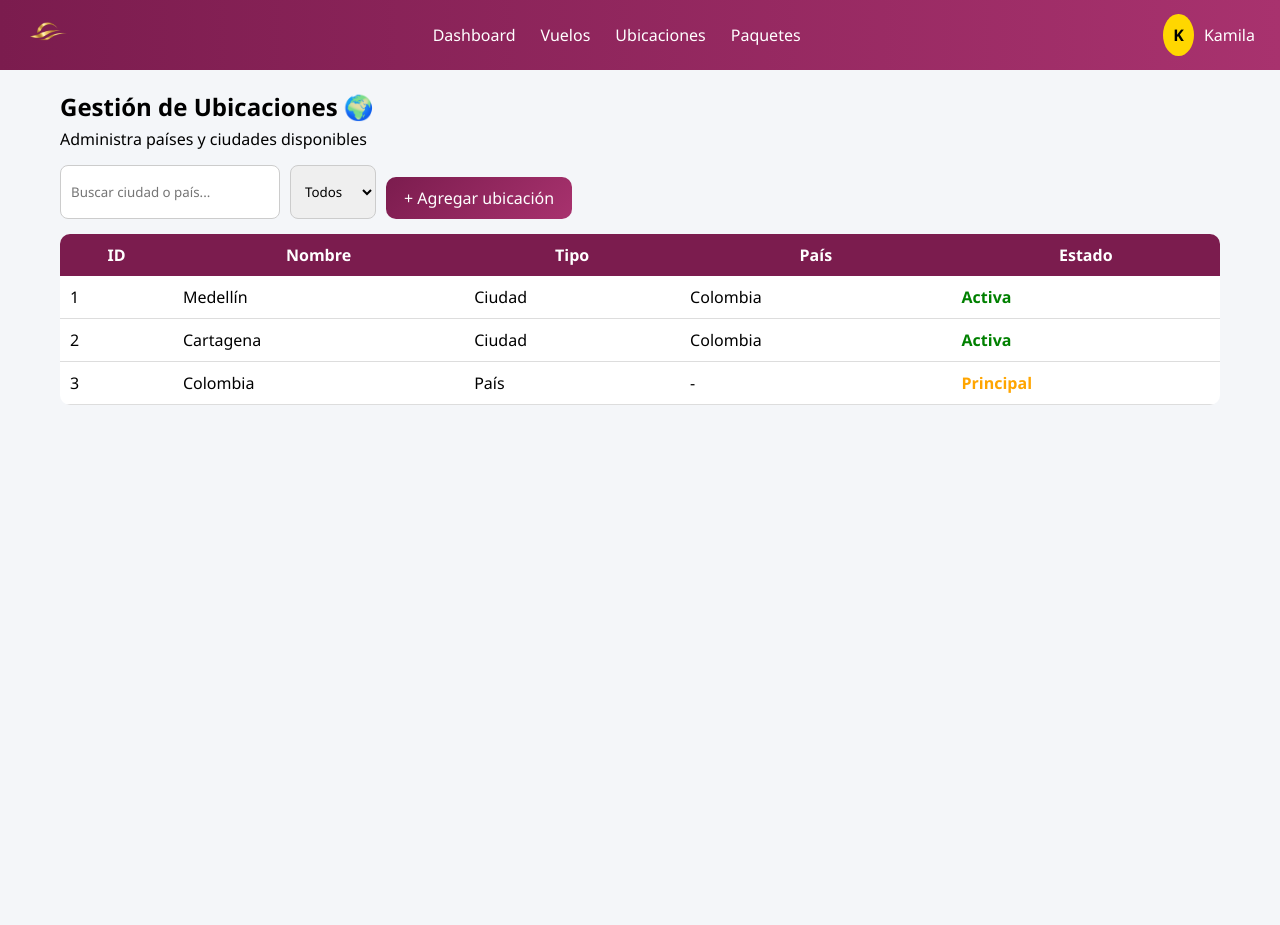
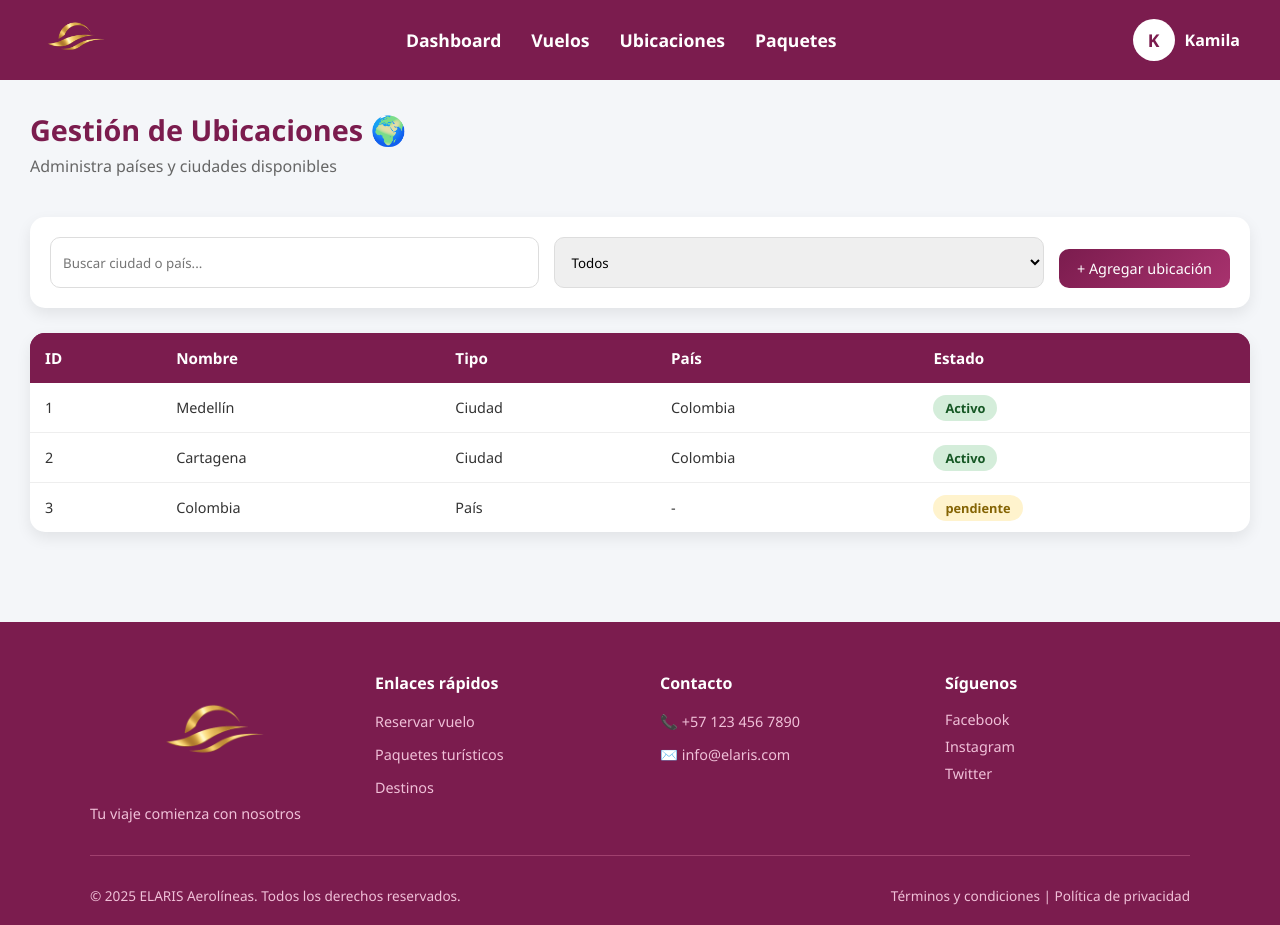
Before and after one commit to mila-1910/Aerolinea, a plain HTML site: page frontend/paginas/admin/ubicaciones.html in a window 1280 px wide. Before the commit the page ends 800 px from the top, so only its background shows below. Drawn offline with Linux system fonts and the light colour scheme.

Commit message:
Fracaso
intento de pagina administrativa termino en fracaso

```diff
--- a/frontend/css/admin.css
+++ b/frontend/css/admin.css
@@ -11,35 +11,6 @@ body {
 	background: #f4f6f9;
 }
 
-/* NAVBAR */
-.navbar {
-	display: flex;
-	justify-content: space-between;
-	align-items: center;
-	padding: 10px 25px;
-	background: linear-gradient(90deg, #7B1C4E, #a8326e);
-	color: white;
-}
-
-.navbar-logo img {
-	height: 45px;
-}
-
-.navbar-links {
-	display: flex;
-	list-style: none;
-	gap: 25px;
-}
-
-	.navbar-links a {
-		color: white;
-		text-decoration: none;
-		transition: 0.3s;
-	}
-
-		.navbar-links a:hover {
-			color: gold;
-		}
 
 /* PERFIL */
 .perfil-trigger {
@@ -48,19 +19,13 @@ body {
 	gap: 10px;
 }
 
-.avatar {
-	background: gold;
-	color: black;
-	border-radius: 50%;
-	padding: 10px;
-	font-weight: bold;
-}
+
 
 /* CONTENIDO */
 .contenido {
-	max-width: 1200px; /* limita el ancho */
+	max-width: 1400px; /* limita el ancho */
 	margin: auto; /* centra */
-	padding: 20px; /* menos espacio */
+	padding: 30px; /* menos espacio */
 }
 
 /* SALUDO */
@@ -70,17 +35,20 @@ body {
 
 /* CARDS */
 .cards-container {
-	display: flex;
-	gap: 15px;
-	margin-top: 15px;
-	flex-wrap: wrap; /* evita espacios raros */
+	display: grid;
+	grid-template-columns: repeat(auto-fit, minmax(280px, 1fr));
+	gap: 20px;
+	margin-top: 20px;
+	justify-content: center; /* 👈 ESTO ES LO QUE TE FALTABA */
+	flex-wrap: wrap;
 }
 
 .card {
 	background: white;
 	padding: 25px;
 	border-radius: 15px;
-	width: 250px;
+	max-width: 300px; /* 👈 evita que se estiren demasiado */
+	width: 100%;
 	/* BORDE para que se vea el rectángulo */
 	border: 2px solid #e0e0e0;
 	/* SOMBRA MÁS MARCADA */
@@ -99,6 +67,9 @@ body {
 .card-icono {
 	font-size: 30px;
 	margin-bottom: 10px;
+}
+.card.grande {
+	padding: 35px;
 }
 
 /* BOTÓN */
@@ -131,44 +102,43 @@ body {
 .tabla-reservas {
 	width: 100%;
 	border-collapse: collapse;
-	margin-top: 10px;
+	margin-top: 20px;
 	background: white;
-	border-radius: 10px;
+	border-radius: 15px;
 	overflow: hidden;
+	box-shadow: 0 6px 15px rgba(0,0,0,0.08);
 }
 
 	.tabla-reservas th {
 		background: #7B1C4E;
 		color: white;
-		padding: 10px;
+		padding: 15px;
 	}
 
 	.tabla-reservas td {
-		padding: 10px;
-		border-bottom: 1px solid #ddd;
+		padding: 15px;
+		border-bottom: 1px solid #eee;
 	}
-
-/* ESTADOS */
-.estado.confirmada {
-	color: green;
-	font-weight: bold;
+.estado.Activo {
+	background-color: #d4edda; /* Fondo verde claro */
+	color: #155724; /* Texto verde oscuro */
 }
-
-.estado.pendiente {
-	color: orange;
-	font-weight: bold;
-}
-/* FILTROS */
 .filtros {
 	display: flex;
-	gap: 10px;
-	margin: 15px 0;
+	gap: 15px;
+	margin: 25px 0;
 	flex-wrap: wrap;
+	background: white; /* 🔥 fondo */
+	padding: 20px;
+	border-radius: 15px;
+	box-shadow: 0 6px 15px rgba(0,0,0,0.08);
 }
 
 	.filtros input,
 	.filtros select {
-		padding: 10px;
-		border-radius: 8px;
-		border: 1px solid #ccc;
+		padding: 12px;
+		border-radius: 10px;
+		border: 1px solid #ddd;
+		flex: 1;
+		min-width: 180px;
 	}
--- a/frontend/paginas/admin/ubicaciones.html
+++ b/frontend/paginas/admin/ubicaciones.html
@@ -3,7 +3,7 @@
 <head>
     <meta charset="UTF-8">
     <title>Admin - Ubicaciones</title>
-
+    <link rel="stylesheet" href="../../css/cliente.css">
     <link rel="stylesheet" href="../../css/admin.css">
 </head>
 
@@ -71,7 +71,7 @@
                     <td>Medellín</td>
                     <td>Ciudad</td>
                     <td>Colombia</td>
-                    <td class="estado confirmada">Activa</td>
+                    <td><span class="estado confirmada">Activo</span></td>
                 </tr>
 
                 <tr>
@@ -79,7 +79,7 @@
                     <td>Cartagena</td>
                     <td>Ciudad</td>
                     <td>Colombia</td>
-                    <td class="estado confirmada">Activa</td>
+                    <td><span class="estado confirmada">Activo</span></td>
                 </tr>
 
                 <tr>
@@ -87,7 +87,7 @@
                     <td>Colombia</td>
                     <td>País</td>
                     <td>-</td>
-                    <td class="estado pendiente">Principal</td>
+                    <td><span class="estado pendiente">pendiente</span></td>
                 </tr>
 
             </tbody>
@@ -95,6 +95,40 @@
         </table>
 
     </div>
+    <footer class="footer">
+        <div class="footer-top">
+            <div class="footer-columna">
+                <img src="../../imagenes/logo-dorado.png" alt="ELARIS">
+                <p>Tu viaje comienza con nosotros</p>
+            </div>
+            <div class="footer-columna">
+                <h4>Enlaces rápidos</h4>
+                <p>Reservar vuelo</p>
+                <p>Paquetes turísticos</p>
+                <p>Destinos</p>
+            </div>
+            <div class="footer-columna">
+                <h4>Contacto</h4>
+                <p>📞 +57 123 456 7890</p>
+                <p>✉️ info@elaris.com</p>
+            </div>
+            <div class="footer-columna">
+                <h4>Síguenos</h4>
+                <div class="redes">
+                    <a href="#">Facebook</a>
+                    <a href="#">Instagram</a>
+                    <a href="#">Twitter</a>
+                </div>
+            </div>
+        </div>
+        <hr class="footer-hr">
+        <div class="footer-bottom">
+            <p>© 2025 ELARIS Aerolíneas. Todos los derechos reservados.</p>
+            <p>Términos y condiciones | Política de privacidad</p>
+        </div>
+    </footer>
 
 </body>
 </html>
+</body>
+</html>
```
Also changed, not shown: frontend/paginas/admin/dashboardadmin.html (+44 -7 lines), frontend/paginas/admin/paquetes.html (+35 -0 lines), frontend/paginas/admin/vuelos.html (+37 -3 lines).
